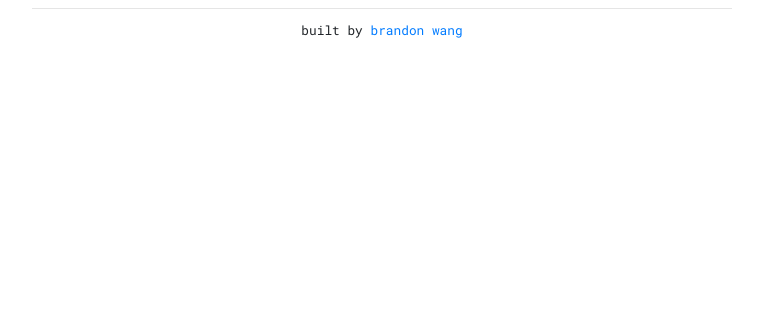
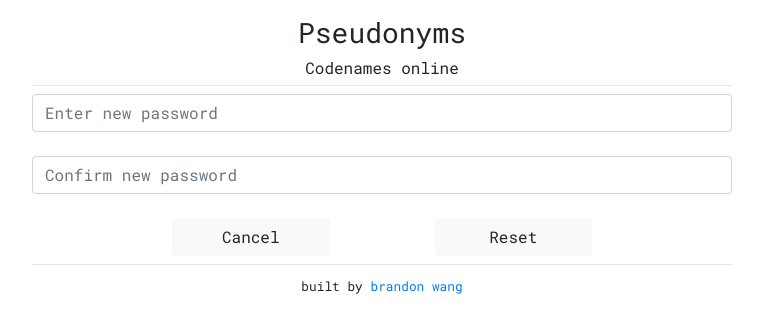
Before and after one commit to coconut750750/pseudonyms, a React (Create React App) app in the folder client/: page /forgot/1 in a window 1280 px wide. Shown: the top 332 px of the page, without its empty margins (258-1021 px from the left). Built offline with nearby package versions, Linux system fonts and the light colour scheme.

Commit message:
add forgot password return page

```diff
--- a/client/src/api/api.js
+++ b/client/src/api/api.js
@@ -1,9 +1,10 @@
 export async function callApi(path, data) {
   const response = await fetch(path, data);
+  const body = await response.json();
+
   if (response.status !== 200) {
-    throw Error();
+    throw Error(body?.message);
   }
 
-  const body = await response.json();
   return body;
 };
--- a/client/src/index.js
+++ b/client/src/index.js
@@ -20,6 +20,7 @@ import Footer from './components/Footer';
 import Login from './routes/Login';
 import Register from './routes/Register';
 import Forgot from './routes/Forgot';
+import ForgotReturn from './routes/ForgotReturn';
 
 ReactDOM.render(<Index />, document.getElementById('root'));
 
@@ -34,6 +35,7 @@ function Index(props) {
         <Route exact path="/login"><Header/><Login/></Route>
         <Route exact path="/register"><Header/><Register/></Route>
         <Route exact path="/forgot"><Header/><Forgot/></Route>
+        <Route exact path="/forgot/:rtoken" component={(props) => [<Header/>,<ForgotReturn {...props}/>]}></Route>
         <Route exact path="/:gamecode" component={App}></Route>
         <Route exact path="/" component={App}></Route>
       </Switch>
--- /dev/null
+++ b/client/src/routes/ForgotReturn.js
@@ -0,0 +1,40 @@
+import React, { useRef } from 'react';
+import { useHistory } from "react-router-dom";
+
+import { forgotReturn } from '../api/auth';
+import WrappedMessage from '../components/WrappedMessage';
+
+function ForgotPassword(props) {
+  const passwordInputRef = useRef();
+  const confirmPasswordInputRef = useRef();
+  const history = useHistory();
+
+  return (
+    <form onSubmit={ (e) => {
+        e.preventDefault();
+        const password1 = passwordInputRef.current.value;
+        const password2 = confirmPasswordInputRef.current.value;
+        if (password1 !== password2) {
+          props.setError("Passwords must match.");
+        } else {
+          forgotReturn(props.match.params.rtoken, password1)
+            .then(r => history.push('/login'))
+            .catch(r => props.setError(r.message))
+        }
+      } }>
+
+      <input type="password" className="form-control" placeholder="Enter new password" ref={passwordInputRef}/>
+      <br/>
+      <input type="password" className="form-control" placeholder="Confirm new password" ref={confirmPasswordInputRef}/>
+      <br/>
+
+      <div className="button-row d-flex justify-content-around">
+          <a href="/"><button type="button" className="btn btn-light">Cancel</button></a>
+          <button type="submit" className="btn btn-light">Reset</button>
+        </div>
+  </form>
+
+  );
+}
+
+export default WrappedMessage(ForgotPassword);
--- a/client/src/routes/Login.js
+++ b/client/src/routes/Login.js
@@ -31,7 +31,7 @@ function Login(props) {
         <input type="name" className="form-control" placeholder="Enter username" ref={usernameInputRef}/>
         <br/>
         <input type="password" className="form-control" placeholder="Enter password" ref={passwordInputRef}/>
-        <a href="/"><h6 className="text-right mt-1">Forgot password?</h6></a>
+        <a href="/forgot"><h6 className="text-right mt-1">Forgot password?</h6></a>
         <br/>
 
         <div className="button-row d-flex justify-content-around">
```
Also changed, not shown: 2 other files (tests, documents, lock files or other folders).
